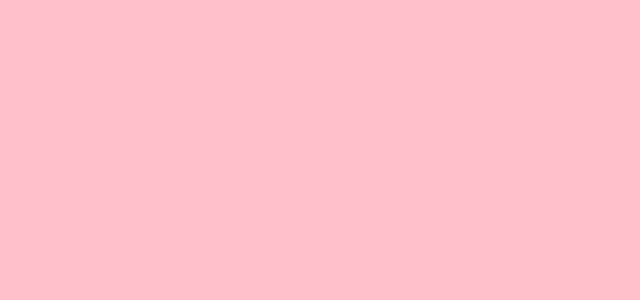
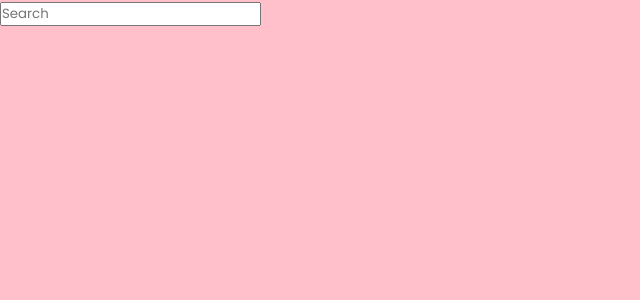
Before and after one commit to tanisha1527/React-Project1, a React (Vite) app: page / in a window 1280 px wide. Shown: the top 300 px of the page, without its empty margins (0-640 px from the left). Built offline with nearby package versions, Linux system fonts and the light colour scheme.

Commit message:
updated some files

```diff
--- a/src/App.jsx
+++ b/src/App.jsx
@@ -1,9 +1,10 @@
 import React from 'react'
+import Weather from './components/Weather'
 
 const App = () => {
   return (
     <div className='app'>
-
+       <Weather/>
     </div>
   )
 }
--- a/src/components/Weather.jsx
+++ b/src/components/Weather.jsx
@@ -2,9 +2,14 @@
 import "./Weather.css"
 
 const Weather = () => {
-  return <div>
-
+  return (
+     <div className="weather">
+        <div className="search-bar">
+         <input type="text" placeholder="Search" />
+         <img src="" alt="" />
+        </div>
   </div>
+  )
 }
 
 export default Weather
--- a/src/index.css
+++ b/src/index.css
@@ -1,7 +1,11 @@
+@import url('https://fonts.googleapis.com/css2?family=Poppins:ital,wght@0,100;0,200;0,300;0,400;0,500;0,600;0,700;0,800;0,900;1,100;1,200;1,300;1,400;1,500;1,600;1,700;1,800;1,900&display=swap');
+
+
 *{
   margin: 0;
   padding: 0;
   box-sizing: border-box;
+  font-family: "Poppins", sans-serif;
 }
 
 .app{
```
